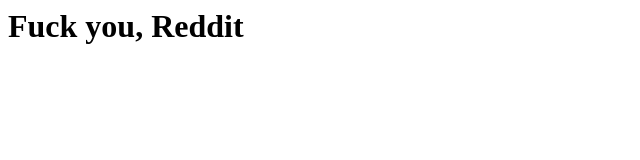
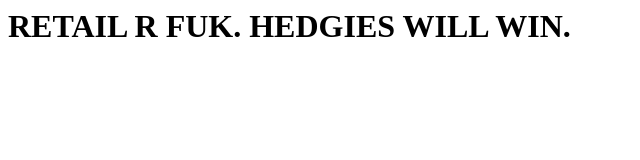
Before and after one commit to gmesecreport/gme-sec-report, a plain HTML site: page docs/index.html in a window 1280 px wide. Shown: the whole page, without its empty margins (0-640 px from the left). Drawn offline with Linux system fonts and the light colour scheme.

Commit message:
Update index.html

```diff
--- a/docs/index.html
+++ b/docs/index.html
@@ -1,4 +1,4 @@
-<h1>Fuck you, Reddit</h1>
+<h1>RETAIL R FUK. HEDGIES WILL WIN.</h1>
 <!--<!DOCTYPE html>
 <html lang="en">
   <head>
```
